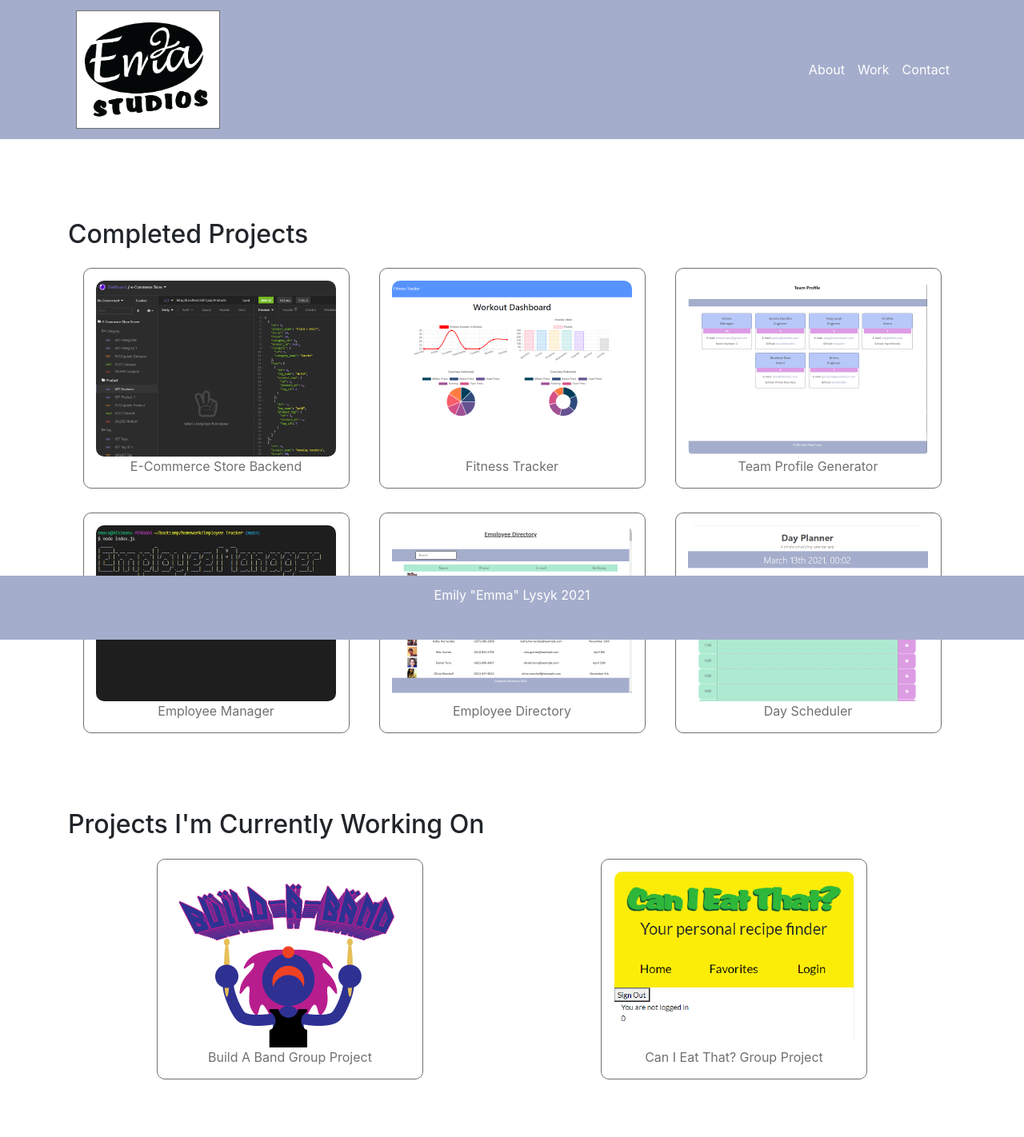
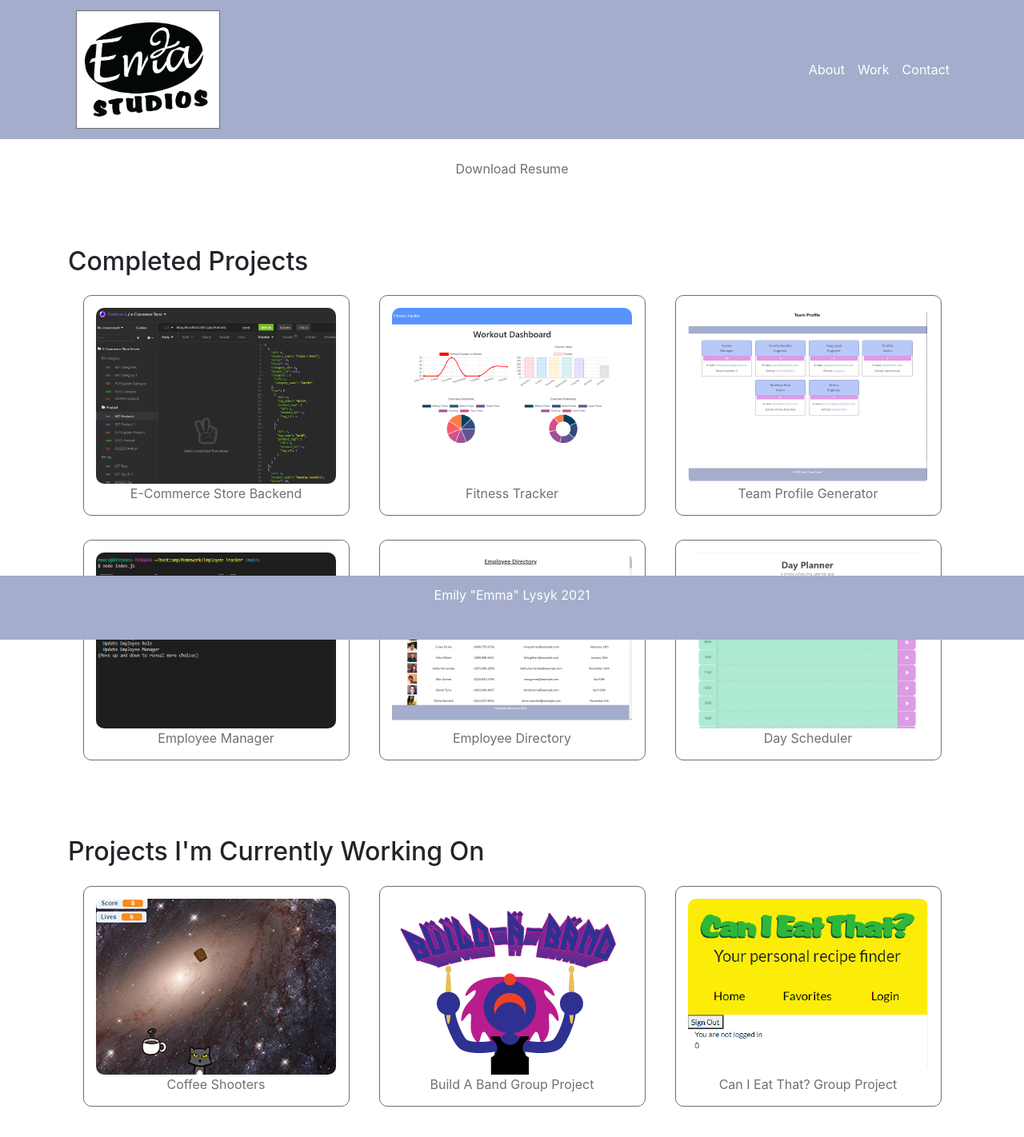
Before and after one commit to emacartoon/react-portfolio, a React (Create React App) app: page /work in a window 1280 px wide. Shown: the top 1422 px of the page at 80% size. Built offline with nearby package versions, Linux system fonts and the light colour scheme.

Commit message:
Portfolio updates - started working on learning Unity and C#. Added the Coffee Mug shooter game to Working On. Will be learning Unreal and C++. Added Resume to Work page.

```diff
--- a/src/App.css
+++ b/src/App.css
@@ -79,14 +79,15 @@ h2 {
   justify-content: space-evenly;
 }
 
-.iconDivs{
+.iconDivs {
   padding: 15px;
   justify-content: space-evenly;
 }
 
-.downloadRes{
+.downloadRes {
   padding: 5px;
   align-content: flex-end;
+  text-align: center;
 }
 
 .intro {
--- a/src/components/card/working.json
+++ b/src/components/card/working.json
@@ -1,4 +1,9 @@
 [
+  {
+    "name": "Coffee Shooters",
+    "img": "./imgs/YKvsCM.png",
+    "link": "https://scratch.mit.edu/projects/487719173"
+  },
   {
     "name": "Build A Band Group Project",
     "img": "./imgs/BaB.png",
--- a/src/components/knowledge/knowledge.json
+++ b/src/components/knowledge/knowledge.json
@@ -29,8 +29,8 @@
   {
     "name": "JavaScript",
     "abbrv": "JS",
-        "link" : "",
-        "icon" : ""
+    "link": "",
+    "icon": ""
   },
   {
     "name": "HTML 5",
@@ -103,17 +103,9 @@
   },
 
   {
-        "name": "PowerPoint",
-        "abbrv": "P",
-        "link": "",
-        "icon": ""
-    },
-
-    {
     "name": "Word",
     "abbrv": "W",
     "link": "",
     "icon": ""
   }
-
 ]
--- a/src/components/learn/learn.json
+++ b/src/components/learn/learn.json
@@ -1,34 +1,46 @@
 [
+  {
+    "name": "Unity",
+    "abbrv": "U",
+    "link": "",
+    "icon": ""
+  },
+  {
+    "name": "C#",
+    "abbrv": "C#",
+    "link": "",
+    "icon": ""
+  },
+  {
+    "name": "Unreal",
+    "abbrv": "UR",
+    "link": "",
+    "icon": ""
+  },
+  {
+    "name": "C++",
+    "abbrv": "C++",
+    "link": "",
+    "icon": ""
+  },
   {
     "name": "mySQL",
     "abbrv": "MS",
-        "link" : "",
-        "icon" : ""
+    "link": "",
+    "icon": ""
   },
 
   {
     "name": "AJAX",
     "abbrv": "AJ",
-        "link" : "",
-        "icon" : ""
+    "link": "",
+    "icon": ""
   },
 
   {
     "name": "Ruby",
     "abbrv": "Ru",
-        "link" : "",
-        "icon" : ""
-    },
-    {
-        "name": "Unity",
-        "abbrv": "U",
-        "link" : "",
-        "icon" : ""
-    },
-    {
-        "name": "C#",
-        "abbrv": "C#",
-        "link" : "",
-        "icon" : ""
+    "link": "",
+    "icon": ""
   }
 ]
--- a/src/pages/About.js
+++ b/src/pages/About.js
@@ -35,7 +35,7 @@ class About extends Component {
                 chai.
               </p>
               <p>
-                I have 2 dogs, 6 cats, 8 chickens, a 20 gallon fishtank, and a
+                I have 2 dogs, 7 cats, 8 chickens, a 20 gallon fishtank, and a
                 lot of succulents.
               </p>
             </div>
--- a/src/pages/Contact.js
+++ b/src/pages/Contact.js
@@ -31,7 +31,7 @@ function Contact() {
           </div>
           <div className="iconDivs">
             <a
-              href="https://emacartoon.myportfolio.com"
+              href="https://www.emacartoon.art"
               target="_blank"
               rel="noreferrer noopener"
             >
@@ -58,7 +58,13 @@ function Contact() {
         </div>
         <div>
           <div className="downloadRes">
-            <a href="/resume/EmaCartoon_Resume.pdf" target="_blank" rel="noreferrer noopener" >Download Resume</a>
+            <a
+              href="/resume/EmaCartoon_Resume.pdf"
+              target="_blank"
+              rel="noreferrer noopener"
+            >
+              Download Resume
+            </a>
           </div>
         </div>
 
--- a/src/pages/Work.js
+++ b/src/pages/Work.js
@@ -7,6 +7,15 @@ class Work extends Component {
   render() {
     return (
       <div>
+        <div className="downloadRes">
+          <a
+            href="/resume/EmaCartoon_Resume.pdf"
+            target="_blank"
+            rel="noreferrer noopener"
+          >
+            Download Resume
+          </a>
+        </div>
         <Container>
           <h2>Completed Projects</h2>
           <div>
```
Also changed, not shown: public/imgs/YKvsCM.png (added), src/components/card/projects.json (indentation only). Lines whose indentation alone changed are shown as unchanged.
